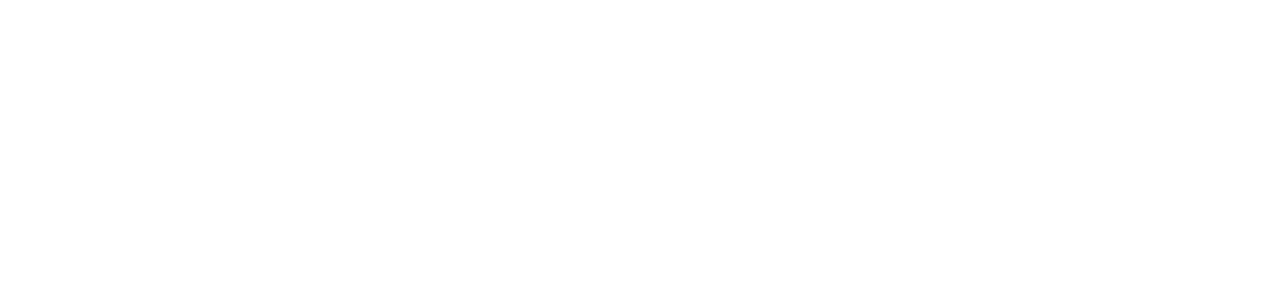
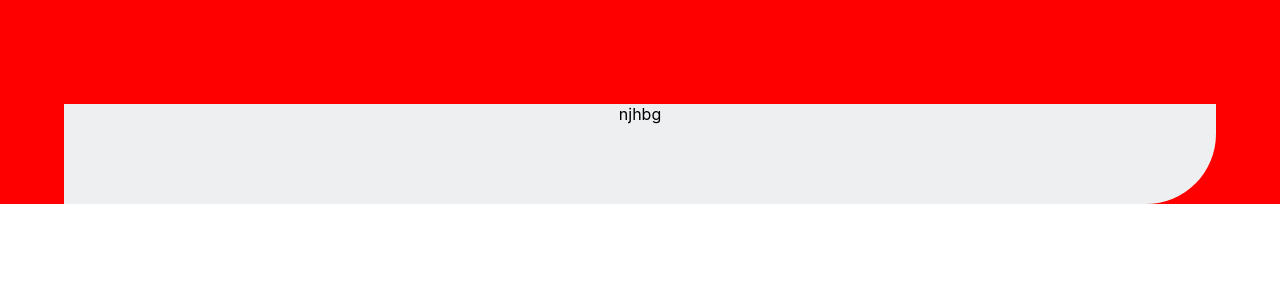
Before and after one commit to NavidRouzbeh/Snappfood, a Next.js app: page / in a window 1280 px wide. Shown: the top 300 px of the page. Built offline with nearby package versions, Linux system fonts and the light colour scheme.

Commit message:
add sction app to index.tsx

```diff
--- a/pages/index.tsx
+++ b/pages/index.tsx
@@ -1,13 +1,9 @@
-import { Button } from '@mui/material'
 import Grid  from '@mui/material/Grid'
-import Head from 'next/head'
-import Image from 'next/image'
-import styles from '../styles/Home.module.css'
-
+import SectionApp from '../Component/Home/SectionApp'
 export default function Home() {
   return (
-     <Grid>
-
+     <Grid container   xs={12} bgcolor={"red"} display={'flex'} justifyContent={"center"} alignItems={"center"}>
+      <SectionApp/>
      </Grid>
 
   )
```
